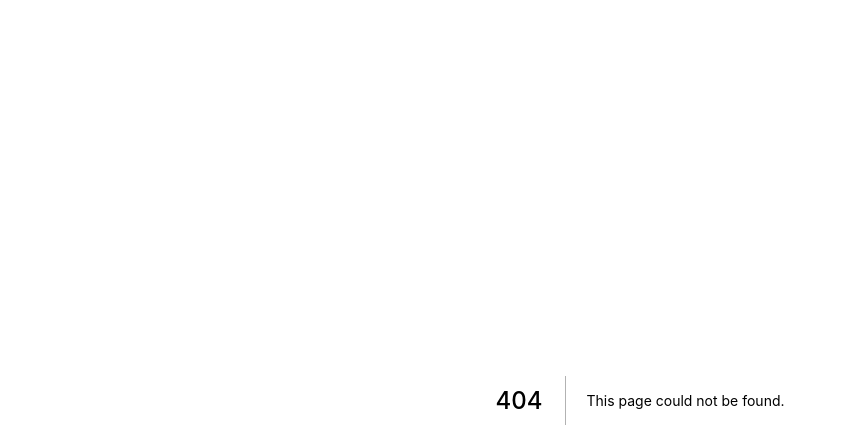
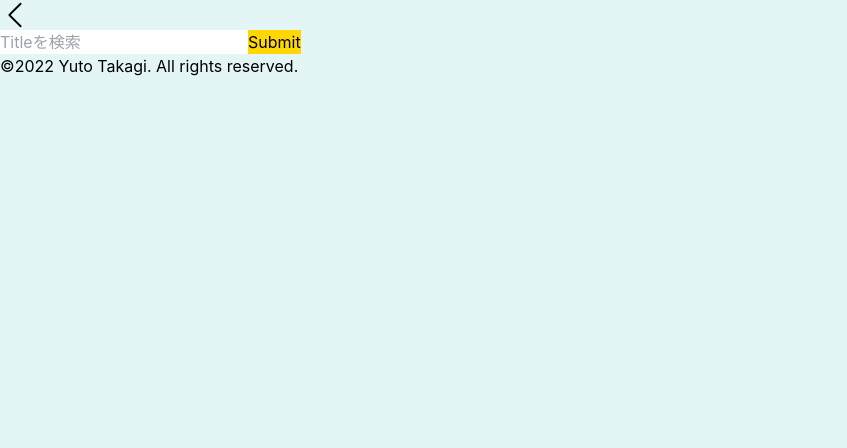
Before and after one commit to yto-tkg/md_editor, a Next.js app: page /search in a window 1280 px wide. Before the commit this address had no page. Shown: the top 448 px of the page, without its empty margins (0-847 px from the left). Built offline with nearby package versions, Linux system fonts and the light colour scheme.

Commit message:
検索機能作成(wip)

```diff
--- a/package.json
+++ b/package.json
@@ -18,7 +18,7 @@
     "@react-icons/all-files": "^4.1.0",
     "bootstrap-icons": "^1.9.1",
     "next": "12.3.1",
-    "react": "18.2.0",
+    "react": "^18.2.0",
     "react-content-loader": "^6.2.0",
     "react-dom": "18.2.0",
     "react-hook-form": "^7.36.0",
--- a/src/components/organisms/SearchForm/index.tsx
+++ b/src/components/organisms/SearchForm/index.tsx
@@ -1,8 +1,8 @@
-import type {Markdown} from '../types/data'
+import { useForm } from 'react-hook-form'
 
 export type SearchFormData = {
   title?: string
-  sort?: keyof Omit<Markdown, ''>
+  sort?: "id" | "title" | "createdAt" | "updatedAt"
   order?: 'asc' | 'desc'
   offset?: number
   size?: number
@@ -18,12 +18,9 @@ interface SearchFormProps {
 /**
  * 検索フォーム
  */
-const SearchForm = ({onSearchSubmit}: SearchFormProps) => {
+const SearchForm = ({ onSearchSubmit }: SearchFormProps) => {
   const {
-    register,
     handleSubmit,
-    control,
-    formState: {errors},
   } = useForm<SearchFormData>()
 
   const onSubmit = (data: SearchFormData) => {
@@ -31,13 +28,13 @@ const SearchForm = ({onSearchSubmit}: SearchFormProps) => {
   }
 
   return (
-    <form onSubmit{handleSubmit(onSubmit)}>
+    <form onSubmit={handleSubmit(onSubmit)}>
       <input
-            name="title"
-            type="text"
-            placeholder="Titleを検索"
-            className="mx-auto mb-8 block h-14 w-4/5 rounded-lg border px-5 text-2xl font-bold shadow-lg focus:outline-none"
-          />
+        name="title"
+        type="text"
+        placeholder="Titleを検索"
+        className="mx-auto mb-8 block h-14 w-4/5 rounded-lg border px-5 text-2xl font-bold shadow-lg focus:outline-none"
+      />
       <input type="submit" className="submit-post my-8 mx-auto block h-10 w-36 rounded-md font-bold hover:opacity-70" />
     </form>
   )
--- a/src/containers/SearchFormContainer.tsx
+++ b/src/containers/SearchFormContainer.tsx
@@ -11,13 +11,13 @@ interface SearchFormContainerProps {
   /**
    * 検索ボタンが押下されたときのイベントハンドラ
    */
-  onSumbit?: (error?: Error, searchData?: Markdown[]) => void
+  onSubmit?: (error?: Error, searchData?: Markdown[]) => void
 }
 
 /**
  * 検索フォームコンテナ
  */
-const SearchFormContainer = ({ onSumbit }: SearchFormContainerProps) => {
+const SearchFormContainer = ({ onSubmit }: SearchFormContainerProps) => {
 
   const handleSearch = async (data: SearchFormData) => {
 
@@ -26,22 +26,25 @@ const SearchFormContainer = ({ onSumbit }: SearchFormContainerProps) => {
       title: data.title,
       sort: data.sort,
       order: data.order,
-      offset: data.offset,
-      size: data.size,
+      offset: Number(data.offset),
+      size: Number(data.size),
     }
 
     try {
-      const { markdowns, isLoading } = await useSearch(context, { searchData })
-      onSumbit && onSumbit(undefined, markdowns)
+      const { markdowns, isLoading } = await useSearch(context, { ...searchData })
+      onSubmit && onSubmit(undefined, markdowns)
     } catch (err: unknown) {
       if (err instanceof Error) {
         window.alert(err.message)
-        onSumbit && onSumbit(err)
+        onSubmit && onSubmit(err)
       }
     }
+  }
 
-    return <SearchForm onSearchSubmit={handleSearch} />
-  }
+  return (
+    <SearchForm onSearchSubmit={handleSearch} />
+  )
+
 }
 
 export default SearchFormContainer
--- /dev/null
+++ b/src/pages/search.tsx
@@ -0,0 +1,24 @@
+import type { NextPage } from 'next'
+import { useRouter } from 'next/router'
+import Layout from '../components/templates/Layout'
+import SearchFormContainer from '../containers/SearchFormContainer'
+
+const SearchPage: NextPage = () => {
+
+  const router = useRouter()
+  const handleSubmit = (err?: Error) => {
+    if (!err) {
+      router.push(`/search`)
+    }
+  }
+
+  return (
+    <>
+      <Layout>
+        <SearchFormContainer onSubmit={handleSubmit} />
+      </Layout>
+    </>
+  )
+}
+
+export default SearchPage
--- a/src/utils/index.ts
+++ b/src/utils/index.ts
@@ -3,9 +3,6 @@ export const fetcher = async (
   init?: RequestInit,
 ): Promise<any> => {
   const res = await fetch(resource, init)
-
-  console.log('=====================================================================')
-  console.log(res)
 
   if (!res.ok) {
     const errorRes = await res.json()
```
Also changed, not shown: src/pages/index.tsx (+4 -22 lines), src/services/markdown/get-all-data.ts (+8 -4 lines), src/components/organisms/PostForm/index.tsx (line endings or trailing spaces), 2 other files (tests, documents, lock files or other folders).
